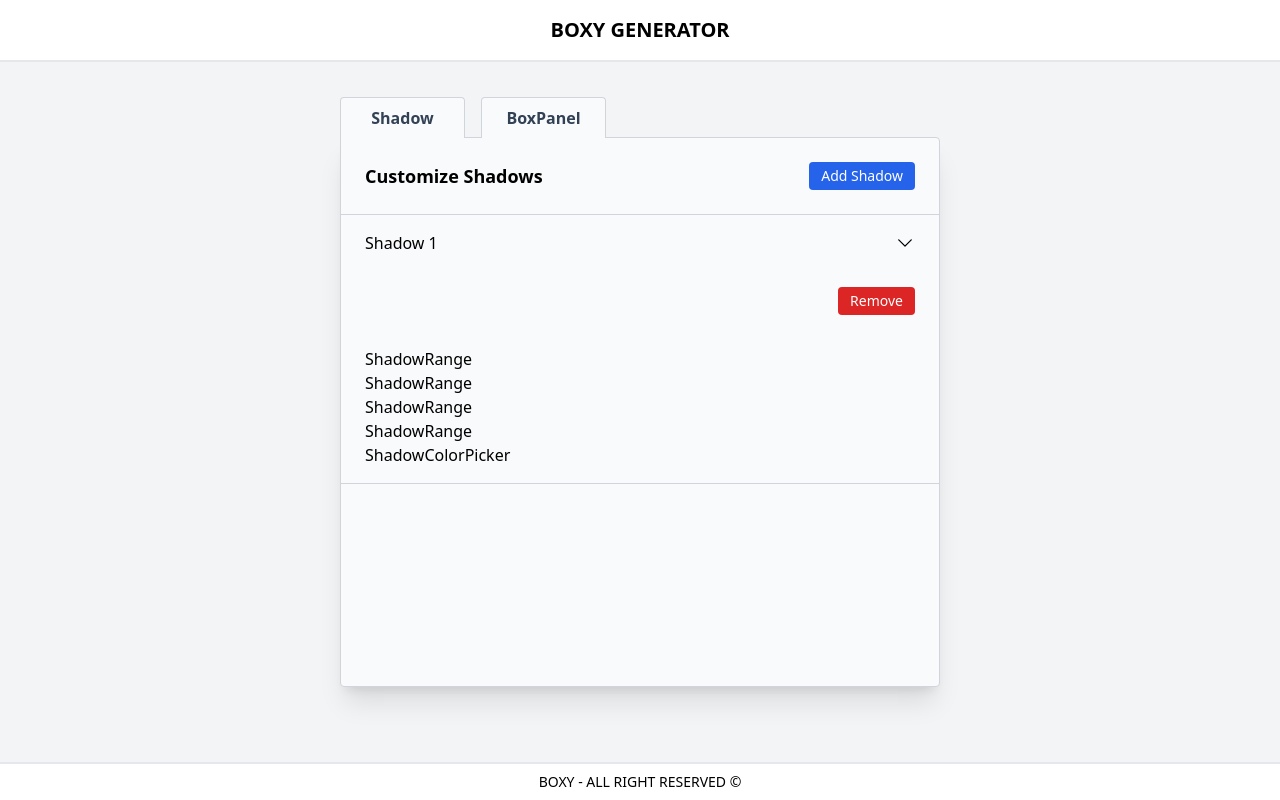
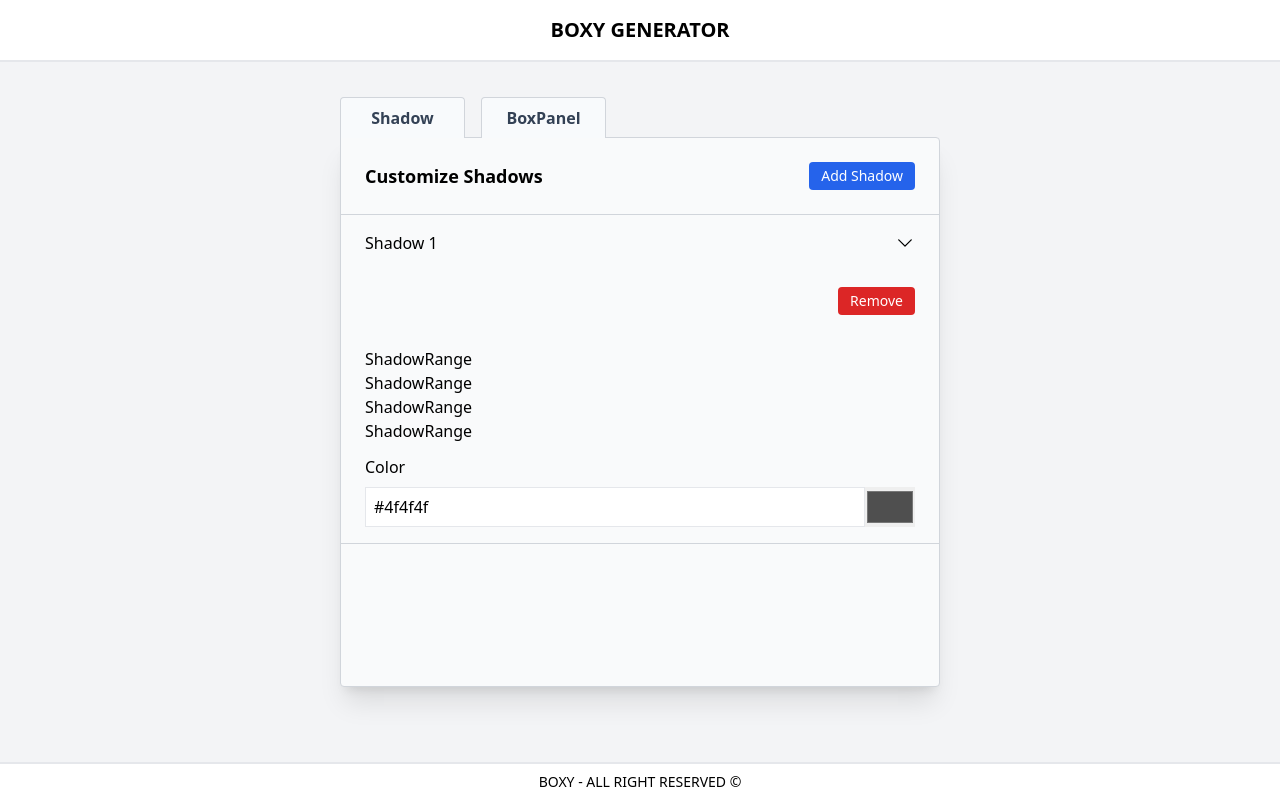
Before and after one commit to Personnofil85/udemy-react-a-z, a React (Vite) app in the folder 10.Boxy-project/: page / in a window 1280 px wide. Built offline with nearby package versions, Linux system fonts and the light colour scheme.

Commit message:
10.Boxy-project: Gérer l'input color des ombres

```diff
--- a/10.Boxy-project/src/features/shadows.js
+++ b/10.Boxy-project/src/features/shadows.js
@@ -93,7 +93,17 @@ export const shadowSlice = createSlice({
         ],
       });
     },
-    updateShadowValue: (state, action) => {},
+    updateShadowValue: (state, action) => {
+      const currentShadow = state.find(
+        (shadow) => shadow.id === action.payload.shadowID,
+      );
+
+      const currentInput = currentShadow.inputs.find(
+        (input) => input.inputNumber === action.payload.inputNumber,
+      );
+
+      currentInput.value = action.payload.value;
+    },
     updateCheckbox: (state, action) => {},
   },
 });
--- a/10.Boxy-project/src/layouts/ShadowList/ShadowColorPicker.jsx
+++ b/10.Boxy-project/src/layouts/ShadowList/ShadowColorPicker.jsx
@@ -1,5 +1,44 @@
 import React from "react";
+import { useDispatch } from "react-redux";
+import { updateShadowValue } from "../../features/shadows.js";
 
-export default function ShadowColorPicker() {
-  return <div>ShadowColorPicker</div>;
+export default function ShadowColorPicker({ inputData, shadowID }) {
+  const dispatch = useDispatch();
+
+  console.log(
+    "inputData ShadowColorPicker",
+    inputData,
+    "shadowID",
+    shadowID,
+    "",
+  );
+
+  function handleInputs(e) {
+    dispatch(
+      updateShadowValue({
+        inputNumber: inputData.inputNumber,
+        value: e.target.value,
+        shadowID: shadowID,
+      }),
+    );
+  }
+  return (
+    <div className="mt-3">
+      <p>{inputData.name}</p>
+      <div className="flex mt-2">
+        <input
+          type="text"
+          onChange={handleInputs}
+          value={inputData.value}
+          className="flex-grow border py-1 px-2 focus:outline-1 outline-gray-400"
+        />
+        <input
+          type="color"
+          onChange={handleInputs}
+          value={inputData.value}
+          className="cursor-pointer h-[40px]"
+        />
+      </div>
+    </div>
+  );
 }
```
